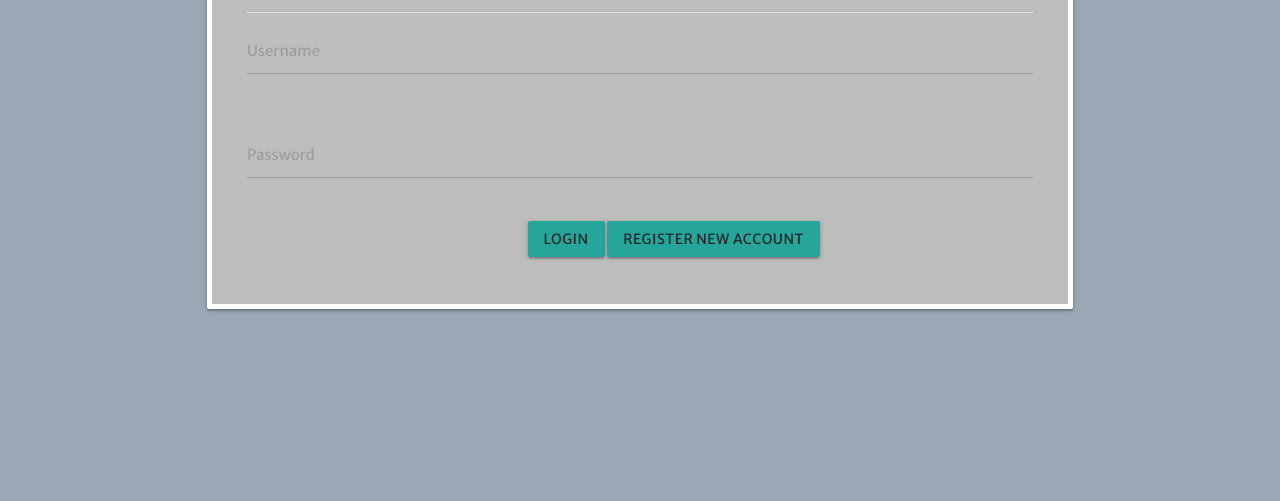
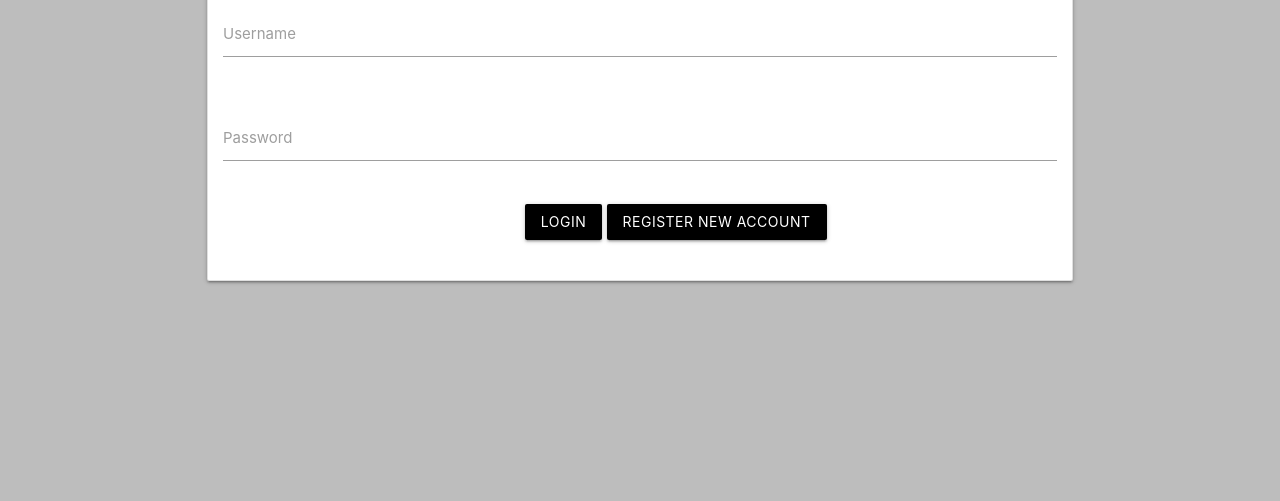
Before and after one commit to bgoudy/translate-my-pic, a website: page public/index.html in a window 1280 px wide. Shown: the part 299-800 px from the top of the page. Drawn offline with nearby package versions, Linux system fonts and the light colour scheme.

Commit message:
CSS file for index and registration to change form colors

```diff
--- /dev/null
+++ b/public/assets/css/index-reg.css
@@ -0,0 +1,52 @@
+/* Inactive/Active Default input field color */
+.input-field input[type]:not([readonly]),
+.input-field input[type]:focus:not([readonly]),
+.input-field textarea:not([readonly]),
+.input-field textarea:focus:not([readonly]) {
+    border-bottom: 1px solid black;
+    box-shadow: 0 1px 0 0 slategrey;
+}
+
+/* Inactive/Active Default input label color */
+.input-field input[type]:focus:not([readonly])+label,
+.input-field textarea:focus:not([readonly])+label {
+    color: black;
+}
+
+/* Active/Inactive Invalid input field colors */
+.input-field input[type].invalid,
+.input-field input[type].invalid:focus,
+.input-field textarea.invalid,
+.input-field textarea.invalid:focus {
+    border-bottom: 1px solid black;
+    box-shadow: 0 1px 0 0 slategrey;
+}
+
+/* Active/Inactive Invalid input label color */
+.input-field input[type].invalid:focus+label,
+.input-field input[type].invalid~.helper-text::after,
+.input-field input[type].invalid:focus~.helper-text::after,
+.input-field textarea.invalid:focus+label,
+.input-field textarea.invalid~.helper-text::after,
+.input-field textarea.invalid:focus~.helper-text::after {
+    color: black;
+}
+
+/* Active/Inactive Valid input field color */
+.input-field input[type].valid,
+.input-field input[type].valid:focus,
+.input-field textarea.valid,
+.input-field textarea.valid:focus {
+    border-bottom: 1px solid black;
+    box-shadow: 0 1px 0 0 slategrey;
+}
+
+/* Active/Inactive Valid input label color */
+.input-field input[type].valid:focus+label,
+.input-field input[type].valid~.helper-text::after,
+.input-field input[type].valid:focus~.helper-text::after,
+.input-field textarea.valid:focus+label,
+.input-field textarea.valid~.helper-text::after,
+.input-field textarea.valid:focus~.helper-text::after {
+    color: black;
+}
--- a/public/index.html
+++ b/public/index.html
@@ -3,45 +3,46 @@
 <head>
     <link rel="stylesheet" href="https://stackpath.bootstrapcdn.com/bootstrap/4.3.1/css/bootstrap.min.css" integrity="sha384-ggOyR0iXCbMQv3Xipma34MD+dH/1fQ784/j6cY/iJTQUOhcWr7x9JvoRxT2MZw1T" crossorigin="anonymous">
   <link rel="stylesheet" href="https://cdnjs.cloudflare.com/ajax/libs/materialize/1.0.0/css/materialize.min.css">
-  <link rel="stylesheet" href="/assets/css/translate-my-pic.css">
+  <link rel="stylesheet" href="#">
   <link href="https://fonts.googleapis.com/css?family=Merriweather+Sans&display=swap" rel="stylesheet">
   <meta charset="UTF-8">
   <meta name="viewport" content="width=device-width, initial-scale=1.0">
   <meta http-equiv="X-UA-Compatible" content="ie=edge">
   <title>Login</title>
 </head>
-  <body>
+  <body class="grey lighten-1">
     <div class="row ht-4">
       <div class="col s12 indigo darken-4">
         <h1 class="center-align text-white">Translate My Pic</h1>
       </div>
     </div>
     <div class="container">
-      <div class="card grey lighten-1">
+      <div class="card">
         <div class="col s3 offset-s4">
           <span class="flow-text">
-            <h1 class="center-align text-white">Login</h1>
+            <h1 class="center-align">Login</h1>
           </span>
           <div class="divider"></div>
           <div class="row center-align">
               <form class="col s12">
                 <div class="row">
-                  <div class="input-field col s6 text-white">
-                    <input id="username" type="text" class="validate">
+                  <div class="input-field col s6">
+                    <input id="username" type="text" class="text-black">
                     <label for="username">Username</label>
                   </div>
                 </div>
                 <div class="row">
                   <div class="input-field col s6 text-white">
-                    <input id="username" type="text" class="validate">
+                    <input id="username" type="text">
                     <label for="username">Password</label>
                   </div>
                 </div>
 
                 <div class="row">
                     <div class="col s10 offset-s1 center-align">
-                    <a class="waves-effect waves-light btn">Login</a>
-                    <a class="waves-effect waves-light btn">Register New Account</a>
+                      <!--Waves effect does not work with black buttons, left in just in case we decide to make a color change-->
+                    <a class="black text-white waves-effect waves-light btn">Login</a>
+                    <a class="black text-white waves-effect waves-light btn">Register New Account</a>
                   </div>
                 </div>
               </form>
```
Also changed, not shown: public/assets/css/translate-my-pic.css (line endings or trailing spaces).
